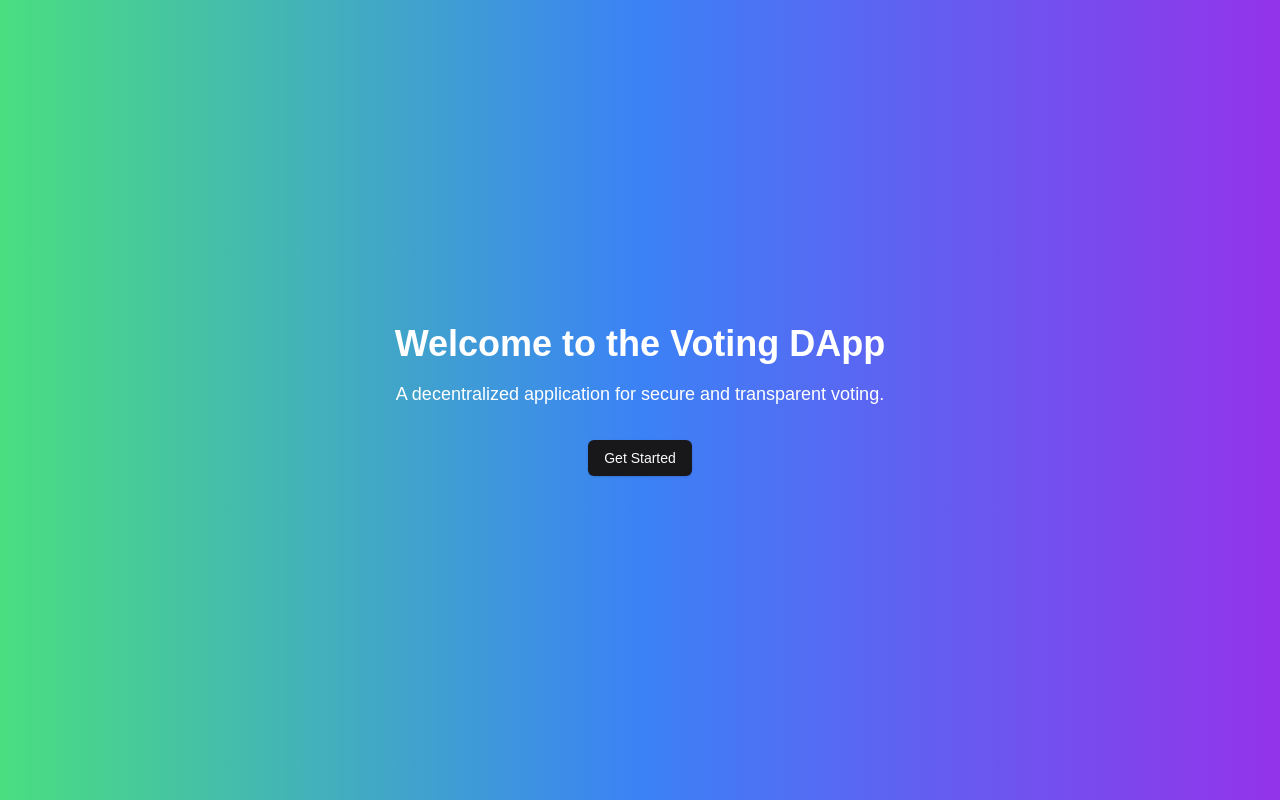
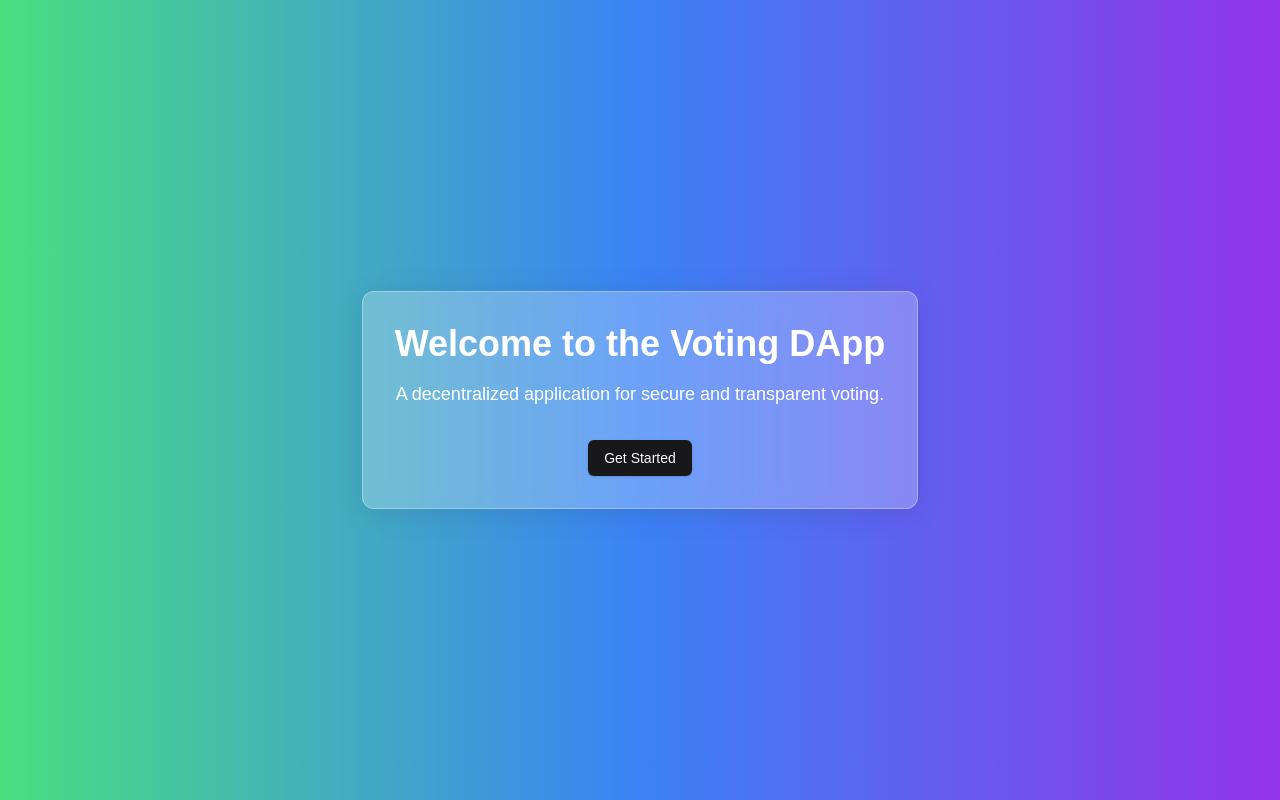
Before and after one commit to bc-rep-project/voting-dapp, a Next.js app: page / in a window 1280 px wide. Built offline with nearby package versions, Linux system fonts and the light colour scheme.

Commit message:
Add frosted glass UI style

```diff
--- a/app/globals.css
+++ b/app/globals.css
@@ -9,7 +9,8 @@
 
 body {
   color: var(--foreground);
-  background: var(--background);
+  background: linear-gradient(135deg, #74ebd5 0%, #9face6 100%);
+  background-attachment: fixed;
   font-family: Arial, Helvetica, sans-serif;
 }
 
@@ -83,3 +84,12 @@ body {
     @apply bg-background text-foreground;
   }
 }
+
+.glass-card {
+  background: rgba(255, 255, 255, 0.25);
+  border-radius: 0.75rem;
+  backdrop-filter: blur(10px);
+  -webkit-backdrop-filter: blur(10px);
+  border: 1px solid rgba(255, 255, 255, 0.3);
+  box-shadow: 0 4px 30px rgba(0, 0, 0, 0.1);
+}
--- a/components/ConnectWallet.tsx
+++ b/components/ConnectWallet.tsx
@@ -25,7 +25,7 @@ export default function ConnectWallet() {
   };
 
   return (
-    <div className="container">
+    <div className="container glass-card">
         <div className="message">
             <h2>Why should you have MetaMask? 🤔</h2>
             <p>Wallet Connection: MetaMask allows users to connect their Ethereum wallet to the application. This is essential for interacting with the Ethereum blockchain, such as sending transactions and signing messages.</p>
--- a/components/Dashboard.tsx
+++ b/components/Dashboard.tsx
@@ -22,7 +22,7 @@ export default function Dashboard() {
   };
 
   return (
-    <div className="dashboard-container">
+    <div className="dashboard-container glass-card">
       <h1 className="dashboard-title">Dashboard</h1>
       <div className="button-grid">
         <Link href="/components/connect-wallet">
--- a/components/DisplayResults.tsx
+++ b/components/DisplayResults.tsx
@@ -34,7 +34,7 @@ export default function DisplayResults() {
   };
 
   return (
-    <div className="container">
+    <div className="container glass-card">
       <h2 className="title">Election Results</h2>
 
       {error && <div className="error-message">{error}</div>}
--- a/components/Homepage.tsx
+++ b/components/Homepage.tsx
@@ -7,11 +7,13 @@ import { Button } from "../components/ui/button";
 export default function Homepage() {
   return (
     <div className="flex flex-col items-center justify-center min-h-screen bg-gradient-to-r from-green-400 via-blue-500 to-purple-600 transition-all duration-500 ease-in-out">
-      <h1 className="text-4xl font-bold mb-4 text-center text-white text-modern">Welcome to the Voting DApp</h1>
-      <p className="text-lg mb-8 text-center text-white text-modern">A decentralized application for secure and transparent voting.</p>
-      <Link href="/components">
-        <Button className="button-modern">Get Started</Button>
-      </Link>
+      <div className="glass-card p-8 text-center">
+        <h1 className="text-4xl font-bold mb-4 text-white text-modern">Welcome to the Voting DApp</h1>
+        <p className="text-lg mb-8 text-white text-modern">A decentralized application for secure and transparent voting.</p>
+        <Link href="/components">
+          <Button className="button-modern">Get Started</Button>
+        </Link>
+      </div>
     </div>
   );
 }
--- a/components/RegisterVoter.tsx
+++ b/components/RegisterVoter.tsx
@@ -36,7 +36,7 @@ export default function RegisterVoter() {
   };
 
   return (
-     <form onSubmit={registerVoter} className="register-voter-form">
+     <form onSubmit={registerVoter} className="register-voter-form glass-card">
        <h2 className="register-voter-title">Register Voter</h2>
 
        <div className="space-y-2">
--- a/components/ViewAllVoters.tsx
+++ b/components/ViewAllVoters.tsx
@@ -27,7 +27,7 @@ export default function ViewAllVoters() {
   }, []);
 
   return (
-    <div className="view-all-voters-container">
+    <div className="view-all-voters-container glass-card">
       <h2 className="title">Registered Voters</h2>
       {error && <div className="error-message">{error}</div>}
       <ul className="voter-list">
--- a/components/ViewVoter.tsx
+++ b/components/ViewVoter.tsx
@@ -32,7 +32,7 @@ export default function ViewVoter() {
   };
 
   return (
-     <div className="view-voter-container">
+     <div className="view-voter-container glass-card">
       <h2 className="text-2xl font-bold text-center mb-6">View Voter Details</h2>
       <input
         type="text"
--- a/components/VotingInterface.tsx
+++ b/components/VotingInterface.tsx
@@ -58,7 +58,7 @@ export default function VotingInterface() {
   };
 
   return (
-    <form onSubmit={castVote} className="form">
+    <form onSubmit={castVote} className="form glass-card">
       <h2 className="title">Cast Your Vote</h2>
 
       <div className="spacing">
```
